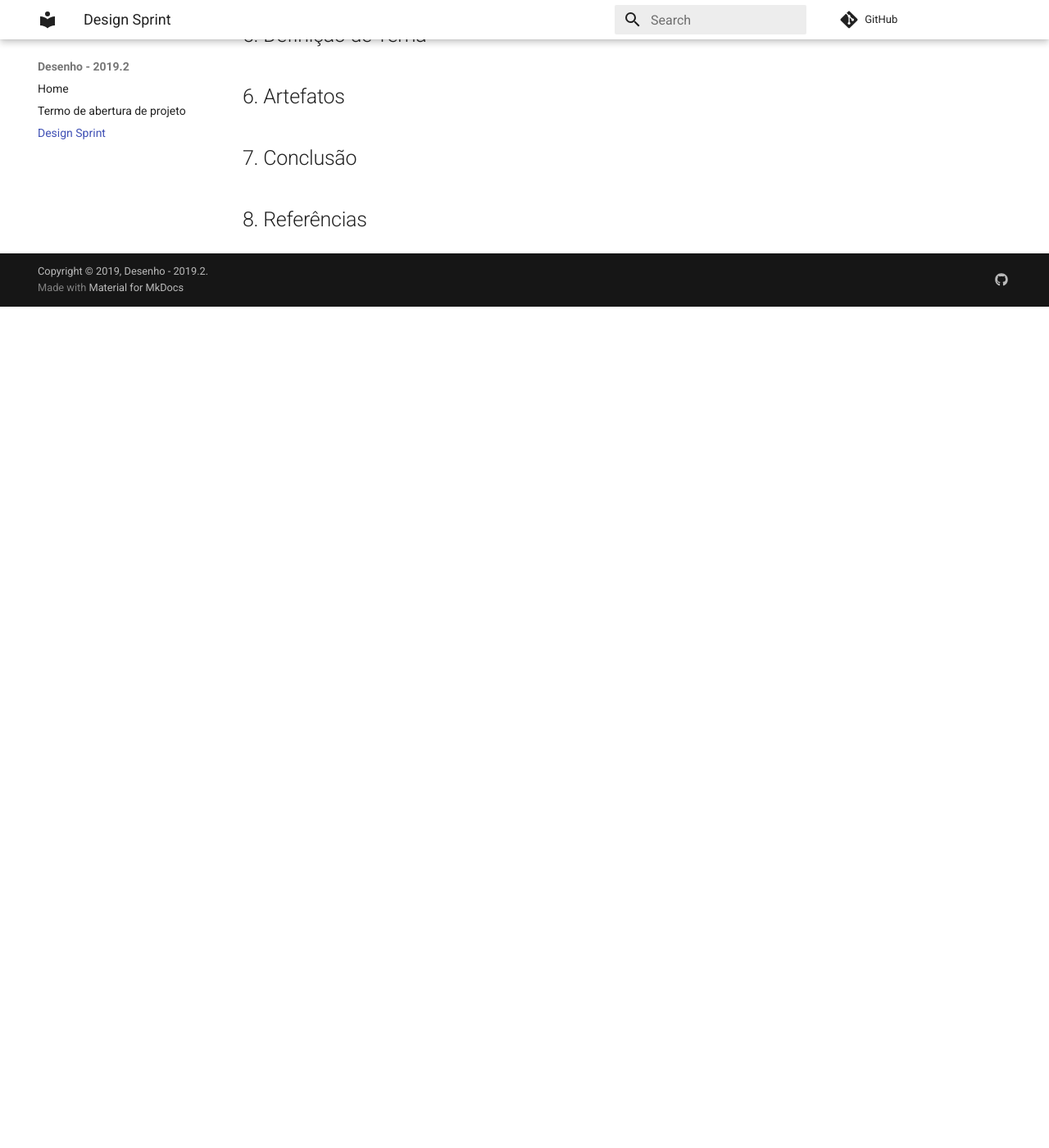
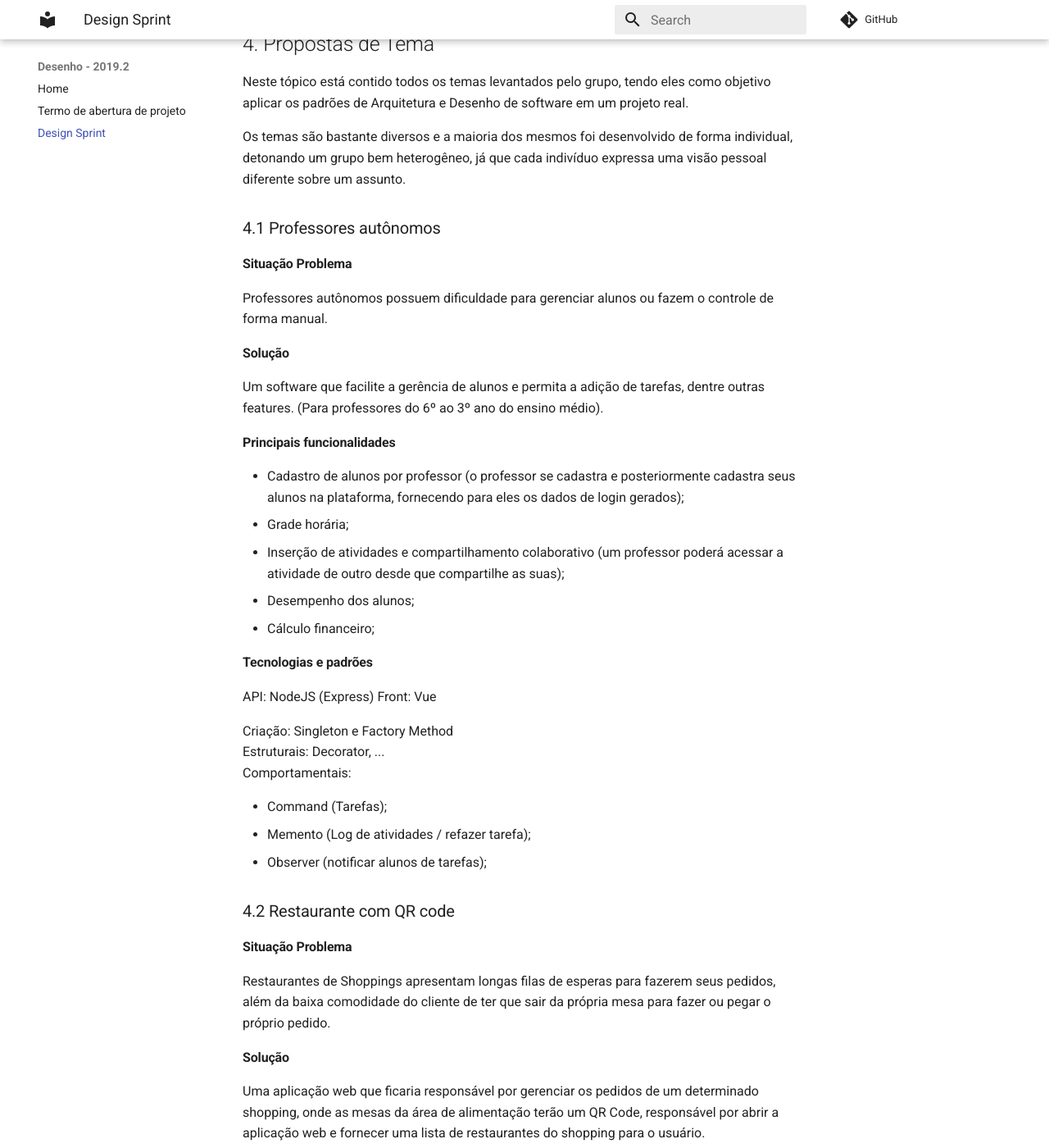
Before and after one commit to fga-desenho-2019-2/Wiki, an MkDocs documentation site: the page built from docs/design_sprint.md, in a window 1280 px wide and 1400 px high, scrolled down 1040 px. Shown: the whole window at 82% size. Built offline with MkDocs 1.6.1 and Material for MkDocs 9.7.7, drawn with Linux system fonts in a browser that asks for light colours; comment, search, counter and statistics services are not loaded; old or Windows-style settings are respelled for this version of MkDocs; before the commit the page ends 1414 px from its top, so only the background shows below that; some of the changed text lies outside the part shown.

Commit message:
Add project proposals

```diff
--- a/docs/design_sprint.md
+++ b/docs/design_sprint.md
@@ -5,6 +5,7 @@
 |Data|Versão|Descrição|Autor|
 |-|-|-|-|
 |20/08/2019|0.1|Criação do documento, adição dos tópicos | Pedro Rodrigues |
+|20/08/2019|0.2|Adição no tópico 4 e colocação das três principais propostas| Pedro Rodrigues |
 
 ## 1. Introdução
 
@@ -20,6 +21,108 @@
 
 ## 4. Propostas de Tema
 
+Neste tópico está contido todos os temas levantados pelo grupo, tendo eles como objetivo aplicar os padrões de Arquitetura e Desenho de software em um projeto real.
+
+Os temas são bastante diversos e a maioria dos mesmos foi desenvolvido de forma individual, detonando um grupo bem heterogêneo, já que cada indivíduo expressa uma visão pessoal diferente sobre um assunto.
+
+### 4.1 Professores autônomos
+#### **Situação Problema**
+Professores autônomos possuem dificuldade para gerenciar alunos ou fazem o controle de forma manual.
+#### **Solução**
+Um software que facilite a gerência de alunos e permita a adição de tarefas, dentre outras features. (Para professores do 6º ao 3º ano do ensino médio).
+#### **Principais funcionalidades**
+* Cadastro de alunos por professor (o professor se cadastra e  posteriormente cadastra seus alunos na plataforma, fornecendo para eles os dados de login gerados);
+* Grade horária;
+* Inserção de atividades e compartilhamento colaborativo (um professor poderá acessar a atividade de outro desde que compartilhe as suas);
+* Desempenho dos alunos;
+* Cálculo financeiro;
+#### **Tecnologias e padrões**
+API: NodeJS (Express)
+Front: Vue
+
+Criação: Singleton e Factory Method<br>
+Estruturais: Decorator, ...
+<br>
+Comportamentais: <br>
+
+* Command (Tarefas);
+* Memento (Log de atividades / refazer tarefa);
+* Observer (notificar alunos de tarefas);
+
+### 4.2 Restaurante com QR code
+
+#### **Situação Problema**
+Restaurantes de Shoppings apresentam longas filas de esperas para fazerem seus pedidos, além da baixa comodidade do cliente de ter que sair da própria mesa para fazer ou pegar o próprio pedido.
+
+#### **Solução**
+ Uma aplicação web que ficaria responsável por gerenciar os pedidos de um determinado shopping, onde as mesas da área de alimentação terão um QR Code, responsável por abrir a aplicação web e fornecer uma lista de restaurantes do shopping para o usuário.
+#### **Solução pela perspectiva de Usuário:**
+A intenção é que o usuário possa fazer o pedido na própria mesa, sem se preocupar em gerar filas para os restaurantes e mantendo a sua comodidade. Após o pedido o restaurante pode entregar o produto em sua mesa ou a aplicação web pode gerar uma senha para o próprio cliente ir buscá-lo no restaurante.
+#### **Solução pela perspectiva do Restaurante:**
+O restaurante poderá gerenciar os seus pedidos com uma facilidade maior. No seu sistema poderá conter um mapa com as mesas do shopping onde mandará uma notificação do local onde foi feito o pedido. Outra alternativa ao mapa é apenas uma notificação do número da mesa, facilitando o trabalho para o lojista. E também tem a opção do restaurante gerar uma senha e mandar para o cliente buscar o próprio pedido.
+
+#### **Possíveis Concorrentes:**
+Onyo - App de Pedidos em Praças de Alimentação: https://www.site.onyo.com/
+Aplicativo apresenta alguns bugs. E tem um banco de restaurantes bem limitados, não sendo possível testá-lo.
+
+#### **Principais Funcionalidades:**
+
+##### Web do Restaurante:
+
+* Cadastro e Login
+* Integração com banco de dados de informações dos clientes
+* Notificação de pedido do cliente
+* Integração com o sistema de pagamento
+* Mapa de mesas do restaurante
+* Chat de comunicação com o cliente
+
+##### Web do cliente:
+
+* Cadastro e Login
+* Tela com os restaurantes
+* Tela com o cardápio dos restaurantes
+* Chat de comunicação com o restaurante
+* Integração com sistemas de pagamentos
+* Perfil de usuário
+
+### 4.3 Uber de guincho
+
+#### **Situação problema**
+Operadores independentes de guincho que apenas conseguem se comunicar com seu cliente por telefone, além de cobrarem por seus serviços a partir de um padrão ou estimativa ao invés do valor da viagem.
+
+#### **Solução**
+Um aplicativo que facilitasse a contratação desse tipo de serviço, onde o operador de guincho poderia registrar seu caminhão-guincho no aplicativo. Neste, o mesmo receberia notificações de serviço junto de informações como local, tipo de veículo a ser resgatado e problema registrado. O app faria então um cálculo sobre o preço do serviço prestado.
+
+#### **Possível concorrente**
+CadêGuincho: https://cadeguincho.com
+
+* App não possui um mapa para mostragem da localização dos usuários;
+* App tem outras opções, como posto de gasolina, reparo de baterias;
+* Multi-funcional, mas não tão intuitivo como seria um aplicativo que desse foco na requisição de serviços.
+
+#### **Principais funcionalidades**
+
+##### App do motorista com
+* Login, cadastro;
+* Integração com banco de dados;
+* Mapa para mostrar os locais de acidentes/problemas
+* Notificações de um acidente/problema com as informações necessárias para se calcular o preço do serviço
+* Serviço de chat, onde o motorista pode ver as informações de contato do cliente
+* Integração com bancos e cartão de crédito
+
+##### App do cliente com:
+* Login, cadastro;
+* Integração com banco de dados;
+* Mapa para mostrar os motoristas que se encontram nas redondezas;
+* Requerimento de serviço, onde o cliente deve inserir informações como tipo de carro, telefone, problema registrado e local;
+* Possibilidade de chat e visualização de informações do motorista contratado;
+* Integração com bancos e cartão de crédito.
+
+
+
+
+
+
 ## 5. Definição de Tema
 
 ## 6. Artefatos
```
